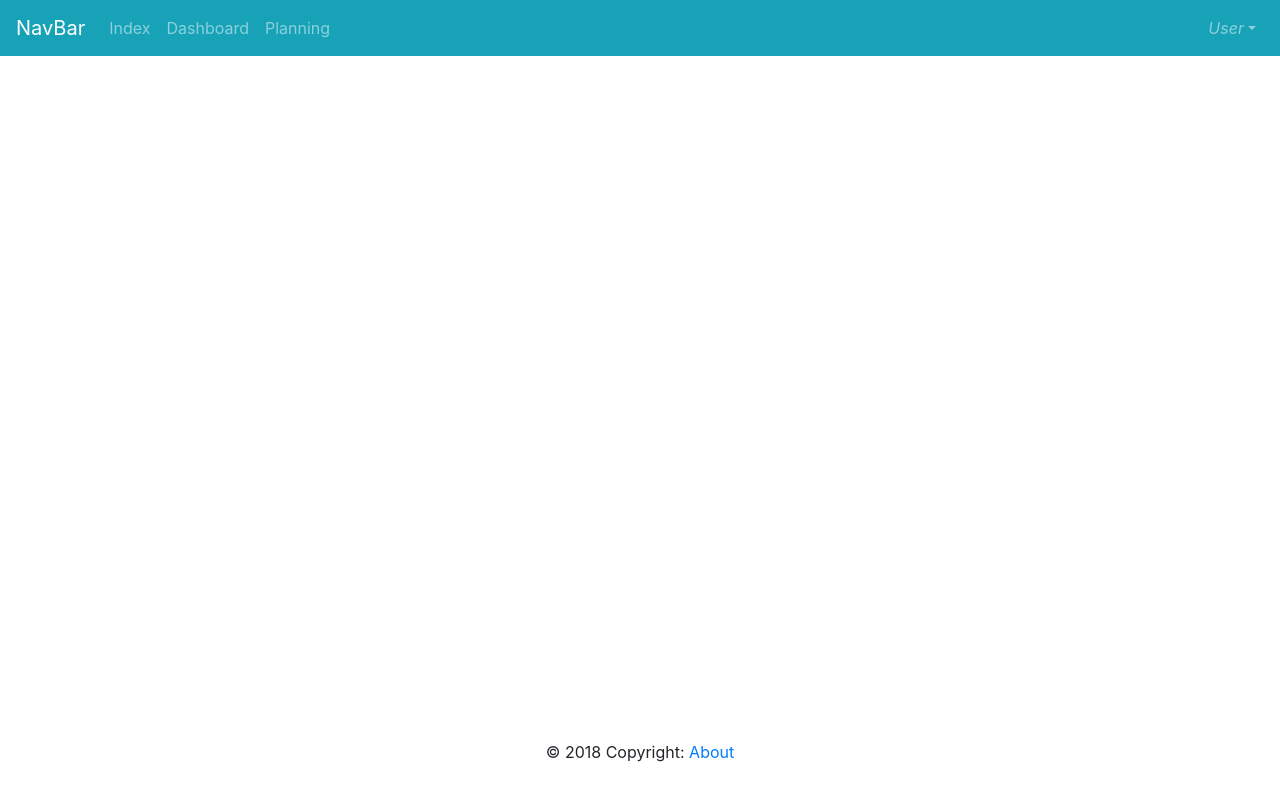
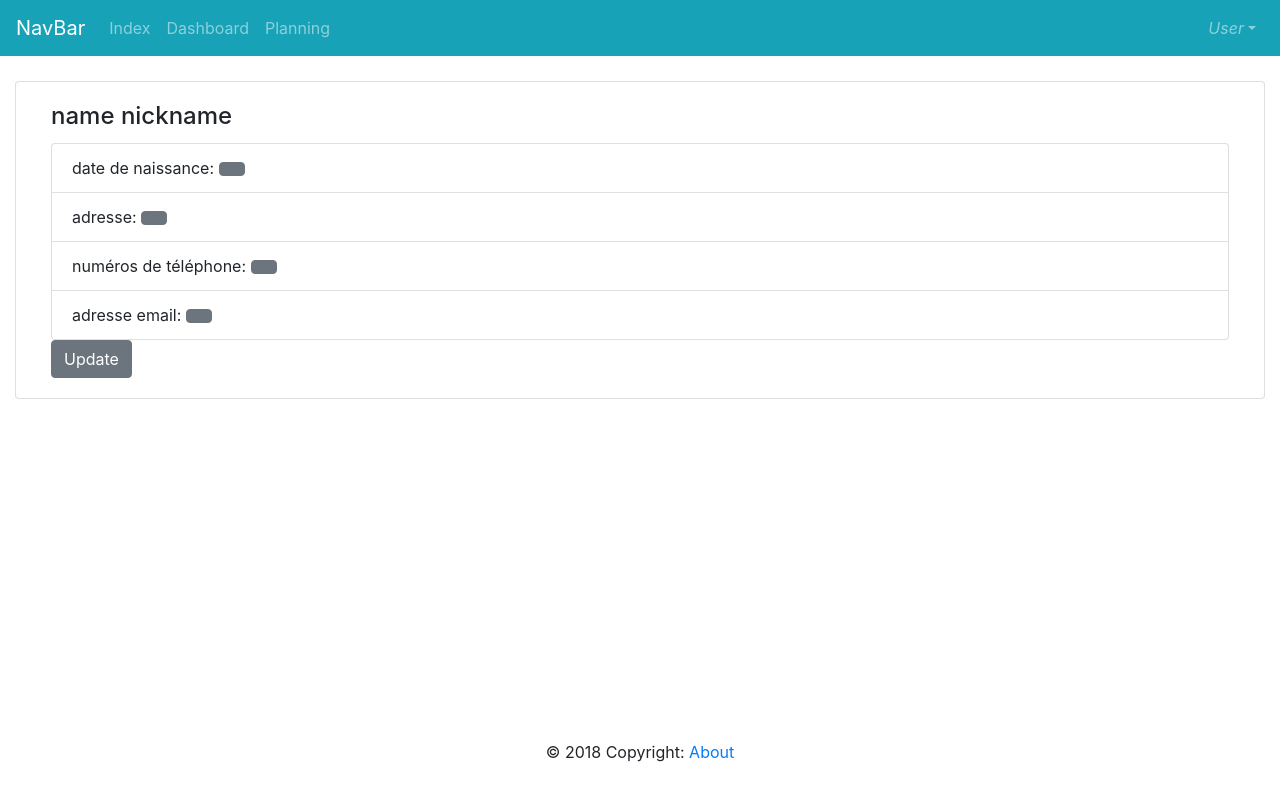
Before and after one commit to Mokui/gta-ynov-vue, a Vue app: page /#/home/1 in a window 1280 px wide. Built offline with nearby package versions, Linux system fonts and the light colour scheme.

Commit message:
last update with app.vue component router and home

```diff
--- a/src/App.vue
+++ b/src/App.vue
@@ -28,7 +28,7 @@
     </b-container>
 
     <!-- Footer -->
-    <Footer color="blue" class="font-small pt-4 mt-4">
+    <Footer color="blue" class="font-small pt-4 mt-4" id="footer_bullshit">
       <div class="footer-copyright text-center py-3">
         <b-container fluid>
           &copy; 2018 Copyright: <router-link to="/about">About</router-link>
@@ -41,7 +41,7 @@
 </template>
 
 <style lang="scss">
-footer {
+#footer_bullshit {
     position: fixed;
     height: 100px;
     bottom: 0;
--- a/src/components/Salary.vue
+++ b/src/components/Salary.vue
@@ -1,34 +1,39 @@
 <template>
     <div class="contact-data">
-        <b-card title="name nickname" img-src="" img-alt="Image" img-top tag="article" class="mb-2">
-            <p class="card-text">
-                <ul>
-                    <li>date de naissance</li>
-                    <li>adresse</li>
-                    <li>numéros de téléphone</li>
-                    <li>adresse email</li>
-                </ul>
-            </p>
-            <b-button href="#" variant="primary"></b-button>
-            <b-btn v-b-modal.update-modal>Update</b-btn>
+        <b-card title="name nickname" img-src="" img-alt="Image" img-top tag="article" class="col-lg-12">
+            <b-list-group class="card-text">
+                <b-list-group-item>date de naissance: <b-btn v-b-modal.modal_name>{{ birth_date }}</b-btn></b-list-group-item>
+                <b-list-group-item>adresse: <b-btn v-b-modal.modal_name>{{ address }}</b-btn></b-list-group-item>
+                <b-list-group-item>numéros de téléphone: <b-btn v-b-modal.modal_name>{{ phone_number }}</b-btn></b-list-group-item>
+                <b-list-group-item>adresse email: <b-btn v-b-modal.modal_name>{{ email_address }}</b-btn></b-list-group-item>
+            </b-list-group>
+            <b-btn v-b-modal.modal_name>Update</b-btn>
             <!-- Modal Component -->
-            <b-modal id="update-modal" title="Bootstrap-Vue">
-                <p class="my-4">Hello from modal!</p>
-            </b-modal>
         </b-card>
+
+        <b-modal id="modal_name" ref="modal" title="Submit your name">
+            <form>
+                <b-form-input type="text" placeholder="Enter your name" v-model="name"></b-form-input>
+            </form>
+        </b-modal>
     </div>
 </template>
 
 <script>
     export default {
         name: "Salary",
-        props: {}
+        props: {
+            birth_date: Date,
+            address: String,
+            phone_number: String,
+            email: String
+        }
     };
 </script>
 
 <!-- Add "scoped" attribute to limit CSS to this component only -->
 <style scoped lang="scss">
     .contact-data {
-        margin-top: 50px;
+        margin-top: 2%;
     }
 </style>
--- a/src/data/data.json
+++ b/src/data/data.json
@@ -1,5 +1,6 @@
 [
   {
+    "id_user": 1,
     "name": "Van Damne",
     "firstname": "J-C",
     "birth": "08/10/1960",
@@ -11,6 +12,7 @@
     "missingDays": 0
   },
   {
+    "id_user": 2,
     "name": "Portugues",
     "firstname": "Gladys",
     "birth": "30/09/1957",
--- a/src/router.js
+++ b/src/router.js
@@ -10,23 +10,23 @@ Vue.use(Router);
 export default new Router({
   routes: [
     {
-      path: "/home",
-      name: "home",
-      component: Home
-    },
-    {
       path: "/",
       name: "login",
       component: Login,
       redirect: ""
     },
     {
-      path: "/dashboard",
+      path: "/home/:id_user",
+      name: "home",
+      component: Home
+    },
+    {
+      path: "/dashboard/:id_user",
       name: "dashboard",
       component: Dashboard
     },
     {
-      path: "/plan",
+      path: "/plan/:id_user",
       name: "plan",
       component: Plan
     },
--- a/src/views/Home.vue
+++ b/src/views/Home.vue
@@ -7,6 +7,7 @@
 <script>
 // @ is an alias to /src
 import Salary from "@/components/Salary.vue";
+import json from '../data/data.json'
 
 export default {
   name: "home",
```
Lines whose indentation alone changed are shown as unchanged.
